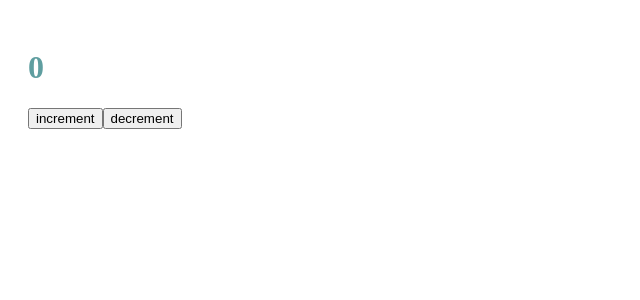
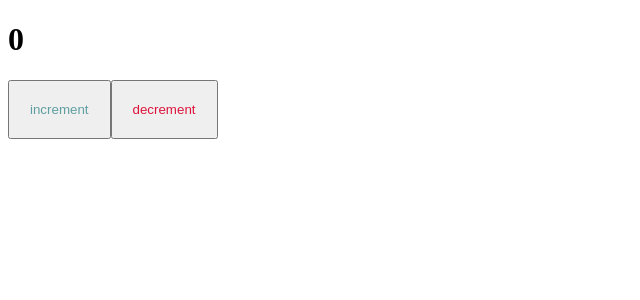
Before and after one commit to Dimaaasik/midcor, a React app: page / in a window 1280 px wide. Shown: the top 300 px of the page, without its empty margins (0-640 px from the left). Built offline with nearby package versions, Linux system fonts and the light colour scheme.

Commit message:
fix classNames

```diff
--- a/src/components/Counter.tsx
+++ b/src/components/Counter.tsx
@@ -12,10 +12,15 @@ export const Counter = () => {
         setCount(count - 1)
     }
     return (
-        <div className={classes.plus}>
+        // <div className={classes.plus}>
+        //     <h1>{count}</h1>
+        //     <button onClick={increment}>increment</button>
+        //     <button onClick={decrement}>decrement</button>
+        // </div>
+        <div >
             <h1>{count}</h1>
-            <button onClick={increment}>increment</button>
-            <button onClick={decrement}>decrement</button>
+            <button onClick={increment} className={classes.plus}>increment</button>
+            <button onClick={decrement} className={classes.minus}>decrement</button>
         </div>
     );
 };
```
